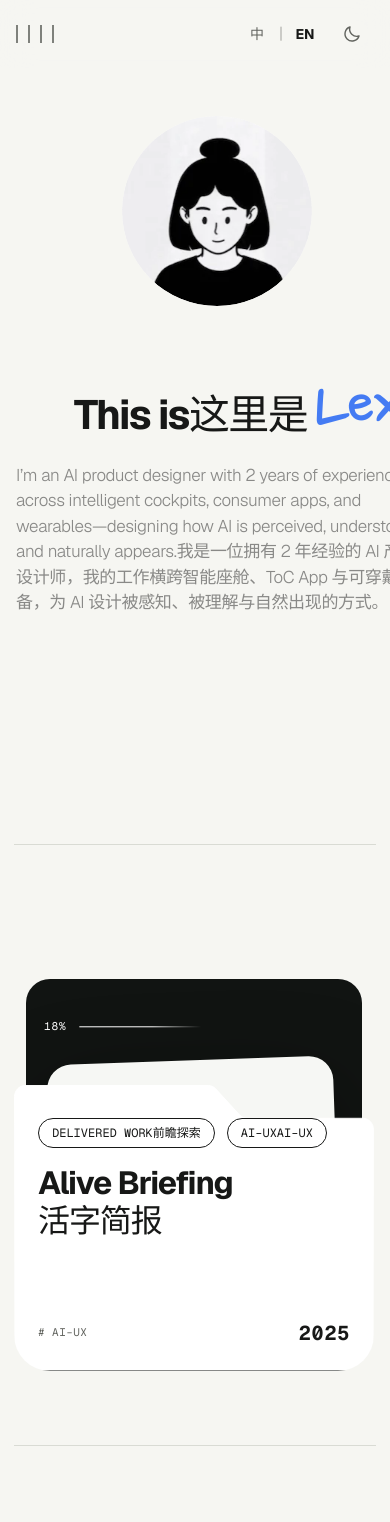
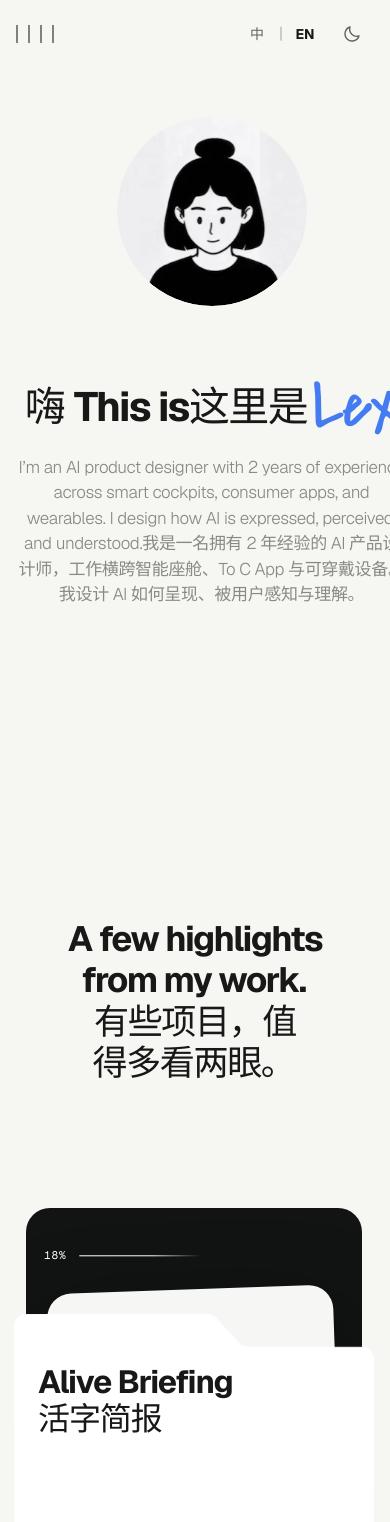
Before and after one commit to lexiiiliang/Portfolio, a Next.js app: page / in a window 390 px wide. Shown: the top 1522 px of the page. Built offline with nearby package versions, Linux system fonts and the light colour scheme.

Commit message:
Refine portfolio homepage storytelling

```diff
--- a/app/globals.css
+++ b/app/globals.css
@@ -1,12 +1,4 @@
 @import "tailwindcss";
-
-@font-face {
-  font-family: "Nanum Pen Script";
-  src: url("/fonts/nanum-pen-script-latin.woff2") format("woff2");
-  font-weight: 400;
-  font-style: normal;
-  font-display: swap;
-}
 
 :root {
   --paper: #f6f6f2;
@@ -64,8 +56,7 @@ html {
   background: var(--paper);
 }
 
-html.is-project-transitioning,
-html.is-section-jumping {
+html.is-project-transitioning {
   scroll-behavior: auto;
 }
 
@@ -731,8 +722,8 @@ html[data-lang="zh"] .copy-en {
   align-self: baseline;
   margin-left: -8px;
   color: var(--accent);
-  font-family: "Nanum Pen Script", "Bradley Hand", cursive;
-  font-size: 128px;
+  font-family: var(--font-covered-by-your-grace), "Bradley Hand", cursive;
+  font-size: 110px;
   font-weight: 400;
   line-height: .54;
   letter-spacing: -.03em;
@@ -747,6 +738,7 @@ html[data-lang="zh"] .copy-en {
   font-weight: 320;
   line-height: 1.4;
   letter-spacing: -.02em;
+  text-align: center;
 }
 
 .work-section,
@@ -754,9 +746,53 @@ html[data-lang="zh"] .copy-en {
 .contact-section {
   width: var(--page);
   margin: 0 auto;
-  scroll-margin-top: 68px;
   padding: 100px 0;
-  border-top: 1px solid var(--line);
+}
+
+.section-narrative {
+  width: min(100%, 960px);
+  min-height: 1.18em;
+  display: grid;
+  place-items: center;
+  margin: 0 auto clamp(84px, 11vh, 132px);
+  font-size: clamp(2.75rem, 4.25vw, 4rem);
+  font-weight: 650;
+  line-height: 1.18;
+  letter-spacing: -.045em;
+  text-align: center;
+  text-wrap: balance;
+  scroll-margin-top: 112px;
+}
+
+.section-narrative > .copy-en,
+.section-narrative > .copy-zh {
+  width: 100%;
+  display: flex;
+  justify-content: center;
+}
+
+.section-narrative-typewriter {
+  max-width: 100%;
+  display: inline-grid;
+}
+
+.section-narrative-measure,
+.section-narrative-visible { grid-area: 1 / 1; }
+.section-narrative-measure { visibility: hidden; }
+
+.section-narrative-caret {
+  width: .035em;
+  height: .78em;
+  display: inline-block;
+  margin-left: .05em;
+  opacity: 0;
+  background: currentColor;
+  vertical-align: -.03em;
+}
+
+.section-narrative-caret[data-visible="true"] {
+  opacity: 1;
+  animation: greeting-caret 680ms steps(1, end) infinite;
 }
 
 .section-intro {
@@ -951,7 +987,11 @@ html[data-lang="zh"] .copy-en {
   -webkit-mask: url("/media/project-card-folder-cover.svg") center / 100% 100% no-repeat;
   mask: url("/media/project-card-folder-cover.svg") center / 100% 100% no-repeat;
   pointer-events: none;
-  filter: drop-shadow(0 12px 22px rgba(24, 26, 32, .06));
+  /* The folder front sits close to its contents, so its shadow should be
+     concentrated at the seam and then dissolve softly into the page. */
+  filter:
+    drop-shadow(0 1px 1px rgba(24, 26, 32, .07))
+    drop-shadow(0 8px 16px rgba(24, 26, 32, .045));
 }
 
 .project-folder-cover-content {
@@ -962,36 +1002,11 @@ html[data-lang="zh"] .copy-en {
   flex-direction: column;
 }
 
-.project-folder-cover-header,
 .project-folder-cover-footer {
   display: flex;
   align-items: center;
   justify-content: space-between;
   gap: 12px;
-}
-
-.project-folder-cover-header {
-  justify-content: flex-start;
-}
-
-.project-folder-tags {
-  display: flex;
-  flex-wrap: wrap;
-  gap: 12px;
-}
-
-.project-folder-tags > span {
-  min-height: 29px;
-  display: inline-flex;
-  align-items: center;
-  padding: 7px 13px;
-  border: 1px solid var(--ink);
-  border-radius: 999px;
-  font-family: var(--font-geist-mono), monospace;
-  font-size: .75rem;
-  line-height: 1.2;
-  letter-spacing: 0;
-  text-transform: uppercase;
 }
 
 .project-folder-pull-target {
@@ -1090,7 +1105,10 @@ html[data-lang="zh"] .copy-en {
   pointer-events: none;
   background: #d9dbd4;
   border-radius: 24px;
-  box-shadow: 0 18px 40px rgba(24, 26, 32, .12);
+  box-shadow:
+    0 1px 2px rgba(24, 26, 32, .07),
+    0 10px 24px rgba(24, 26, 32, .075),
+    0 24px 48px rgba(24, 26, 32, .035);
   transition:
     opacity 160ms var(--ease-out),
     transform 280ms var(--ease-drawer),
@@ -1425,6 +1443,10 @@ html[data-theme="dark"] .project-tldr-header {
   padding-block: clamp(96px, 12vh, 128px);
 }
 
+.about-section .section-narrative {
+  margin-bottom: clamp(68px, 9vh, 108px);
+}
+
 .about-timeline-wrap {
   width: 100%;
 }
@@ -1642,6 +1664,7 @@ html[data-theme="dark"] .about-timeline-logo[data-logo="li-auto"] {
   letter-spacing: -.045em;
   text-align: center;
   text-wrap: balance;
+  scroll-margin-top: 112px;
 }
 
 .contact-typewriter-line {
@@ -2611,7 +2634,7 @@ html[data-lang="zh"] .project-hero-meta {
     column-gap: 16px;
     font-size: clamp(48px, 7.4vw, 60px);
   }
-  .hero-signature { font-size: clamp(96px, 14vw, 118px); }
+  .hero-signature { font-size: clamp(82px, 12vw, 102px); }
   .hero-bio { font-size: clamp(19px, 2.6vw, 22px); }
   .section-intro { grid-template-columns: 1fr; gap: 38px; }
   .about-section {
@@ -2669,7 +2692,7 @@ html[data-lang="zh"] .project-hero-meta {
   }
   .hero-signature {
     margin-left: -4px;
-    font-size: clamp(72px, 21vw, 90px);
+    font-size: clamp(64px, 18vw, 78px);
     transform: translateY(5px) rotate(-2deg);
   }
   .hero-bio {
@@ -2684,6 +2707,12 @@ html[data-lang="zh"] .project-hero-meta {
   .contact-morph { gap: 34px; }
   .contact-morph-prompt {
     min-height: 2.4em;
+    font-size: clamp(2.15rem, 9vw, 3rem);
+    letter-spacing: -.04em;
+  }
+  .section-narrative {
+    min-height: 2.4em;
+    margin-bottom: 64px;
     font-size: clamp(2.15rem, 9vw, 3rem);
     letter-spacing: -.04em;
   }
--- a/app/layout.tsx
+++ b/app/layout.tsx
@@ -1,5 +1,5 @@
 import type { Metadata } from "next";
-import { Geist, Geist_Mono } from "next/font/google";
+import { Covered_By_Your_Grace, Geist, Geist_Mono } from "next/font/google";
 import { headers } from "next/headers";
 import { AgentationDevtools } from "@/components/AgentationDevtools";
 import { CustomCursor } from "@/components/CustomCursor";
@@ -13,6 +13,12 @@ const geistSans = Geist({
 const geistMono = Geist_Mono({
   variable: "--font-geist-mono",
   subsets: ["latin"],
+});
+
+const coveredByYourGrace = Covered_By_Your_Grace({
+  variable: "--font-covered-by-your-grace",
+  subsets: ["latin"],
+  weight: "400",
 });
 
 export async function generateMetadata(): Promise<Metadata> {
@@ -86,7 +92,7 @@ export default function RootLayout({ children }: Readonly<{ children: React.Reac
           type="image/webp"
         />
       </head>
-      <body className={`${geistSans.variable} ${geistMono.variable}`}>
+      <body className={`${geistSans.variable} ${geistMono.variable} ${coveredByYourGrace.variable}`}>
         <a className="skip-link" href="#top">Skip to content</a>
         {children}
         <CustomCursor />
--- a/app/page.tsx
+++ b/app/page.tsx
@@ -6,6 +6,7 @@ import { HomeScrollytelling } from "@/components/HomeScrollytelling";
 import { PortraitToy } from "@/components/PortraitToy";
 import { ProjectCard } from "@/components/ProjectCard";
 import { SiteHeader } from "@/components/SiteHeader";
+import { SectionNarrative } from "@/components/SectionNarrative";
 import { portfolio } from "@/lib/portfolio";
 
 export default function Home() {
@@ -28,15 +29,20 @@ export default function Home() {
               </h1>
               <p className="hero-bio">
                 <Localized
-                  en="I’m an AI product designer with 2 years of experience across intelligent cockpits, consumer apps, and wearables—designing how AI is perceived, understood, and naturally appears."
-                  zh="我是一位拥有 2 年经验的 AI 产品设计师，我的工作横跨智能座舱、ToC App 与可穿戴设备，为 AI 设计被感知、被理解与自然出现的方式。"
+                  en="I’m an AI product designer with 2 years of experience across smart cockpits, consumer apps, and wearables. I design how AI is expressed, perceived, and understood."
+                  zh="我是一名拥有 2 年经验的 AI 产品设计师，工作横跨智能座舱、To C App 与可穿戴设备。我设计 AI 如何呈现、被用户感知与理解。"
                 />
               </p>
             </div>
           </div>
         </section>
 
-        <section className="work-section" id="work" aria-label="Selected work" data-scroll-reveal>
+        <section className="work-section" aria-labelledby="work">
+          <SectionNarrative
+            id="work"
+            en="A few highlights from my work."
+            zh="有些项目，值得多看两眼。"
+          />
           <div className="project-grid-scroll" role="region" aria-label="Selected projects" tabIndex={0}>
             <div className="project-grid">
               {projects.filter((project) => project.featured).map((project, index) => (
@@ -46,12 +52,12 @@ export default function Home() {
           </div>
         </section>
 
-        <section className="about-section" id="about" aria-labelledby="about-title">
-          <h2 id="about-title" className="sr-only"><Localized en="About Lexi" zh="关于 Lexi" /></h2>
+        <section className="about-section" aria-labelledby="about">
+          <SectionNarrative id="about" en="My journey, in brief." zh="我的经历，长话短说。" />
           <AboutTimeline />
         </section>
 
-        <section className="contact-section" id="contact" aria-labelledby="contact-title">
+        <section className="contact-section" aria-labelledby="contact">
           <ContactMorph contacts={site.contacts} />
         </section>
       </HomeScrollytelling>
--- a/components/ContactMorph.tsx
+++ b/components/ContactMorph.tsx
@@ -255,7 +255,7 @@ export function ContactMorph({ contacts }: { contacts: LocalizedLink[] }) {
 
   return (
     <div className="contact-morph">
-      <h2 id="contact-title" className="contact-morph-prompt" data-scroll-reveal="contact-prompt">
+      <h2 id="contact" className="contact-morph-prompt" data-scroll-reveal="contact-prompt">
         <span className="contact-typewriter-line" aria-hidden="true">
           <span className="copy-en"><TypewriterText text={activePrompt.en} /></span>
           <span className="copy-zh"><TypewriterText text={activePrompt.zh} /></span>
--- a/components/ProjectCard.tsx
+++ b/components/ProjectCard.tsx
@@ -24,7 +24,6 @@ export function ProjectCard({ project, index }: { project: PortfolioProject; ind
           projectTitleZh={projectTitleZh}
           projectYear={project.year}
           eyebrowEn={project.eyebrowEn}
-          eyebrowZh={project.eyebrowZh}
           indexLabel={indexLabel}
           copy={tldr}
           isPublished={project.status === "published"}
--- a/components/ProjectCardTldr.tsx
+++ b/components/ProjectCardTldr.tsx
@@ -33,7 +33,6 @@ type ProjectCardTldrProps = {
   projectTitleZh?: string;
   projectYear: string;
   eyebrowEn: string;
-  eyebrowZh: string;
   indexLabel: string;
   copy: ProjectTldrCopy;
   isPublished: boolean;
@@ -45,7 +44,6 @@ export function ProjectCardTldr({
   projectTitleZh,
   projectYear,
   eyebrowEn,
-  eyebrowZh,
   indexLabel,
   copy,
   isPublished,
@@ -60,21 +58,6 @@ export function ProjectCardTldr({
   const triggerRef = useRef<HTMLButtonElement>(null);
   const panelRef = useRef<HTMLDivElement>(null);
   const englishTags = eyebrowEn.split(" · ").slice(0, 2);
-  const chineseTags = eyebrowZh.split(" · ").slice(0, 2);
-  const displayEnglishTags = projectSlug === "alive-briefing"
-    ? ["Delivered work", "AI–UX"]
-    : projectSlug === "livis"
-      ? ["跨端Agent"]
-      : projectSlug === "from-query-to-quest"
-        ? englishTags.slice(0, 1)
-        : englishTags;
-  const displayChineseTags = projectSlug === "alive-briefing"
-    ? ["前瞻探索", "AI–UX"]
-    : projectSlug === "livis"
-      ? ["跨端Agent"]
-      : projectSlug === "from-query-to-quest"
-        ? chineseTags.slice(0, 1)
-        : chineseTags;
   const footerTag = englishTags.at(-1) ?? englishTags[0] ?? "Project";
 
   useEffect(() => {
@@ -207,16 +190,6 @@ export function ProjectCardTldr({
         <span className="project-folder-cover-shape" aria-hidden="true" />
 
         <div className="project-folder-cover-content">
-          <div className="project-folder-cover-header">
-            <div className="project-folder-tags" aria-label="Project tags">
-              {displayEnglishTags.map((tag, tagIndex) => (
-                <span key={tag}>
-                  <Localized en={tag} zh={displayChineseTags[tagIndex] ?? tag} />
-                </span>
-              ))}
-            </div>
-          </div>
-
           <Link href={`/projects/${projectSlug}`} className="project-card-title-link">
             <h3>
               <span>{projectTitle}</span>
--- /dev/null
+++ b/components/SectionNarrative.tsx
@@ -0,0 +1,64 @@
+"use client";
+
+import { useEffect, useRef, useState } from "react";
+import { Localized } from "./Localized";
+
+function TypewriterText({ text }: { text: string }) {
+  const characters = Array.from(text);
+  const previousText = useRef<string | null>(null);
+  const [visibleCharacters, setVisibleCharacters] = useState(0);
+  const [isTyping, setIsTyping] = useState(false);
+
+  useEffect(() => {
+    if (previousText.current === text) return;
+    previousText.current = text;
+    let timeoutId: number;
+
+    if (window.matchMedia("(prefers-reduced-motion: reduce)").matches) {
+      timeoutId = window.setTimeout(() => {
+        setVisibleCharacters(characters.length);
+        setIsTyping(false);
+      }, 0);
+      return () => window.clearTimeout(timeoutId);
+    }
+
+    let currentCharacter = 0;
+    const characterDelay = characters.length > 24 ? 22 : 42;
+    const typeNextCharacter = () => {
+      currentCharacter += 1;
+      setVisibleCharacters(currentCharacter);
+      if (currentCharacter < characters.length) {
+        timeoutId = window.setTimeout(typeNextCharacter, characterDelay);
+      } else {
+        setIsTyping(false);
+      }
+    };
+
+    timeoutId = window.setTimeout(() => {
+      setVisibleCharacters(0);
+      setIsTyping(true);
+      timeoutId = window.setTimeout(typeNextCharacter, 45);
+    }, 0);
+    return () => window.clearTimeout(timeoutId);
+  }, [text, characters.length]);
+
+  return (
+    <span className="section-narrative-typewriter" aria-hidden="true">
+      <span className="section-narrative-measure">{text}</span>
+      <span className="section-narrative-visible">
+        {characters.slice(0, visibleCharacters).join("")}
+        <span className="section-narrative-caret" data-visible={isTyping} />
+      </span>
+    </span>
+  );
+}
+
+export function SectionNarrative({ en, zh, id }: { en: string; zh: string; id: string }) {
+  return (
+    <h2 id={id} className="section-narrative" data-scroll-reveal>
+      <span className="copy-en"><TypewriterText text={en} /></span>
+      <span className="copy-zh"><TypewriterText text={zh} /></span>
+      <span className="sr-only"><Localized en={en} zh={zh} /></span>
+    </h2>
+  );
+}
--- a/components/SiteHeader.tsx
+++ b/components/SiteHeader.tsx
@@ -49,11 +49,9 @@ export function SiteHeader({ compact = false }: { compact?: boolean }) {
     const target = document.getElementById(sectionId);
     if (!target) return;
 
-    const root = document.documentElement;
-    root.classList.add("is-section-jumping");
     if (window.location.hash !== hash) window.history.pushState(null, "", hash);
-    target.scrollIntoView({ behavior: "auto", block: "start" });
-    window.requestAnimationFrame(() => root.classList.remove("is-section-jumping"));
+    const reducedMotion = window.matchMedia("(prefers-reduced-motion: reduce)").matches;
+    target.scrollIntoView({ behavior: reducedMotion ? "auto" : "smooth", block: "start" });
   };
 
   const handleSectionNavigation = (
```
